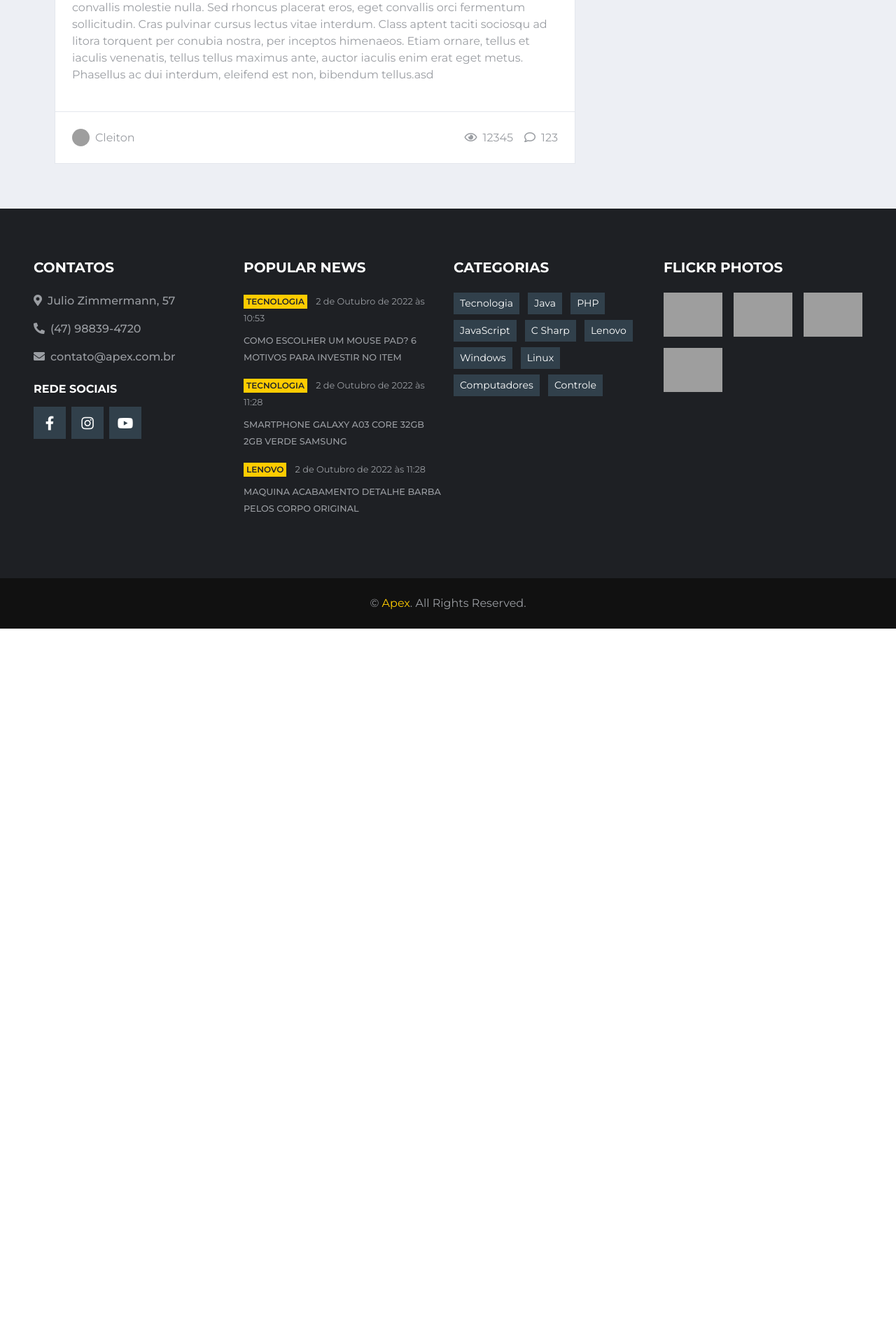
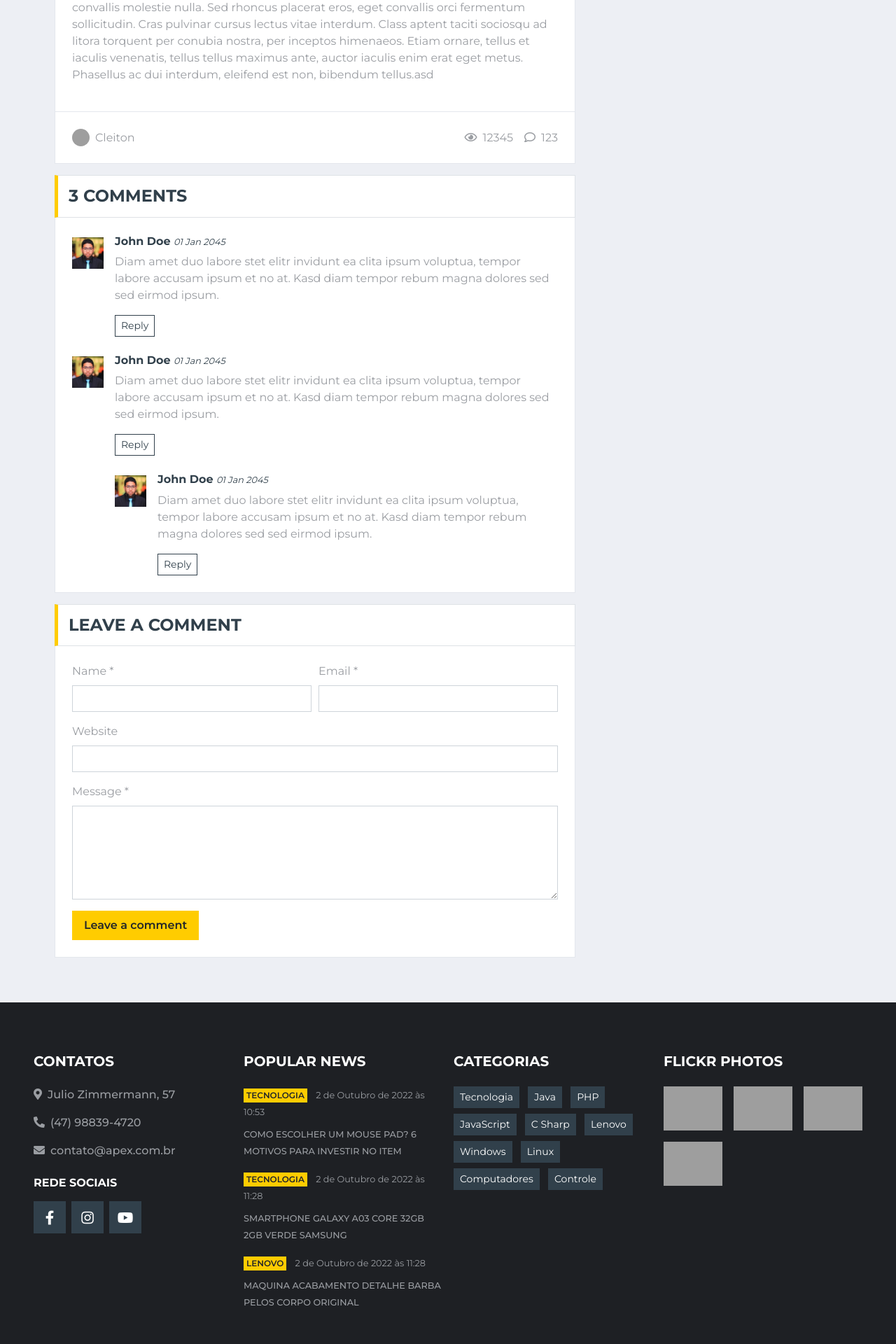
Before and after one commit to CleitonSilvaPaes/projeto_apex_noticias, a Django app: page /artigo/2 in a window 1280 px wide. Shown: the part 1766-3686 px from the top of the page at 70% size. Before the commit the page ends 2664 px from the top, so only its background shows below. Run offline with Django 4.2, Linux system fonts and the light colour scheme; data comes from the database, SQL or seed files in the repository; both versions use the stored data as it was after the commit; some libraries are stand-ins or nearby versions; grey boxes are pictures that could not be loaded.

Commit message:
feat: adicionando o formulario comententario

```diff
--- a/setup/artigo/urls.py
+++ b/setup/artigo/urls.py
@@ -3,4 +3,5 @@ from . import views
 
 urlpatterns = [
     path('<int:id>', views.get_artigo, name='artigo'),
+    path('', views.get_artigo, name='artigo')
 ]
--- a/setup/artigo/views.py
+++ b/setup/artigo/views.py
@@ -4,16 +4,22 @@ from portal.views import create_context_base
 from .models import *
 
 # Create your views here.
-def get_artigo(request, id):
+def get_artigo(request, id=None):
+    template_artigo = 'artigo/artigo.html'
 
     context = create_context_base()
 
-    if Artigo.objects.filter(id=id).exists():
+    if id != None:
+        if Artigo.objects.filter(id=id).exists():
         # context['noticia'] = Artigo.objects.all().filter(ativo='True').get(id=id)
         # mas para evita de fazer uma nova requisição ao banco de dados e feita dessa maneira
         # context['noticia'] = context['noticias'].get(id=id)
-        context['noticia'] = context['noticias'].get(id=id)
+            context['noticia'] = context['noticias'].get(id=id)
 
-        return render(request, 'artigo/artigo.html', context)
+            return render(request, template_artigo, context)
+    else:
+        context['noticia'] = None
+
+        return render(request, template_artigo, context)
 
     return redirect('index')
--- a/setup/templates/artigo/artigo.html
+++ b/setup/templates/artigo/artigo.html
@@ -23,6 +23,7 @@
             <div class="row">
                 <div class="col-lg-8">
                     <!-- News Detail Start -->
+                    {% if noticia != None %}
                         <div class="position-relative mb-3">
                             <img class="img-fluid w-100" src="{{noticia.img_url}}" style="object-fit: cover;">
                             <div class="bg-white border border-top-0 p-4">
@@ -47,85 +48,29 @@
                                 </div>
                             </div>
                         </div>
-                    <!-- News Detail End -->
-
-                    <!-- Comment List Start -->
-                    <!-- <div class="mb-3">
-                        <div class="section-title mb-0">
-                            <h4 class="m-0 text-uppercase font-weight-bold">3 Comments</h4>
+                        <!-- Comment new and list Start -->
+                        <p></p>
+                        {% include 'partials/comment_new_list.html' %}
+                        <!-- Comment new and list End -->
+                    {% else %}
+                        {% for item in noticias %}
+                            <div class="owl-item active" style="width: flex; margin-right: 30px;">
+                                <div class="position-relative overflow-hidden" style="height: 300px;">
+                                    <img class="img-fluid h-200" src="{{item.img_url}}" style="display: block;margin: auto;cursor: zoom-in;background-color: hsl(0, 0%, 90%);transition: background-color 300ms;">
+                                    <div class="overlay">
+                                        <div class="mb-2">
+                                            <a class="badge badge-primary text-uppercase font-weight-semi-bold p-2 mr-2" href="{% url 'categoria' item.categoria.nome %}">{{item.categoria.nome}}</a>
+                                            <a class="text-white" href="{% url 'artigo' item.id %}"><small>{{item.updated_at}}</small></a>
                                         </div>
-                        <div class="bg-white border border-top-0 p-4">
-                            <div class="media mb-4">
-                                <img src="img/user.jpg" alt="Image" class="img-fluid mr-3 mt-1" style="width: 45px;">
-                                <div class="media-body">
-                                    <h6><a class="text-secondary font-weight-bold" href="">John Doe</a> <small><i>01 Jan 2045</i></small></h6>
-                                    <p>Diam amet duo labore stet elitr invidunt ea clita ipsum voluptua, tempor labore
-                                        accusam ipsum et no at. Kasd diam tempor rebum magna dolores sed sed eirmod ipsum.</p>
-                                    <button class="btn btn-sm btn-outline-secondary">Reply</button>
-                                </div>
-                            </div>
-                            <div class="media">
-                                <img src="img/user.jpg" alt="Image" class="img-fluid mr-3 mt-1" style="width: 45px;">
-                                <div class="media-body">
-                                    <h6><a class="text-secondary font-weight-bold" href="">John Doe</a> <small><i>01 Jan 2045</i></small></h6>
-                                    <p>Diam amet duo labore stet elitr invidunt ea clita ipsum voluptua, tempor labore
-                                        accusam ipsum et no at. Kasd diam tempor rebum magna dolores sed sed eirmod ipsum.</p>
-                                    <button class="btn btn-sm btn-outline-secondary">Reply</button>
-                                    <div class="media mt-4">
-                                        <img src="img/user.jpg" alt="Image" class="img-fluid mr-3 mt-1"
-                                            style="width: 45px;">
-                                        <div class="media-body">
-                                            <h6><a class="text-secondary font-weight-bold" href="">John Doe</a> <small><i>01 Jan 2045</i></small></h6>
-                                            <p>Diam amet duo labore stet elitr invidunt ea clita ipsum voluptua, tempor
-                                                labore accusam ipsum et no at. Kasd diam tempor rebum magna dolores sed sed
-                                                eirmod ipsum.</p>
-                                            <button class="btn btn-sm btn-outline-secondary">Reply</button>
+                                        <a class="h6 m-0 text-white text-uppercase font-weight-semi-bold" href="{% url 'artigo' item.id %}">Controle joystick sem fio Sony PlayStation Dualshock 4 magma red</a>
                                     </div>
                                 </div>
                             </div>
-                            </div>
-                        </div>
-                    </div> -->
-                    <!-- Comment List End -->
+                        {% endfor %}
+                    {% endif %}
+                    <!-- News Detail End -->
 
-                    <!-- Comment Form Start -->
-                    <!-- <div class="mb-3">
-                        <div class="section-title mb-0">
-                            <h4 class="m-0 text-uppercase font-weight-bold">Leave a comment</h4>
-                        </div>
-                        <div class="bg-white border border-top-0 p-4">
-                            <form>
-                                <div class="form-row">
-                                    <div class="col-sm-6">
-                                        <div class="form-group">
-                                            <label for="name">Name *</label>
-                                            <input type="text" class="form-control" id="name">
-                                        </div>
-                                    </div>
-                                    <div class="col-sm-6">
-                                        <div class="form-group">
-                                            <label for="email">Email *</label>
-                                            <input type="email" class="form-control" id="email">
-                                        </div>
-                                    </div>
-                                </div>
-                                <div class="form-group">
-                                    <label for="website">Website</label>
-                                    <input type="url" class="form-control" id="website">
-                                </div>
 
-                                <div class="form-group">
-                                    <label for="message">Message *</label>
-                                    <textarea id="message" cols="30" rows="5" class="form-control"></textarea>
-                                </div>
-                                <div class="form-group mb-0">
-                                    <input type="submit" value="Leave a comment"
-                                        class="btn btn-primary font-weight-semi-bold py-2 px-3">
-                                </div>
-                            </form>
-                        </div>
-                    </div> -->
-                    <!-- Comment Form End -->
                 </div>
 
                 <div class="col-lg-4">
@@ -258,9 +203,17 @@
                             <h4 class="m-0 text-uppercase font-weight-bold">Tags</h4>
                         </div>
                         <div class="bg-white border border-top-0 p-3">
+                            {% if noticia != None %}
                             <div class="d-flex flex-wrap m-n1">
                                 <a href="" class="btn btn-sm btn-outline-secondary m-1">{{noticia.categoria}}</a>
                             </div>
+                            {% else %}
+                                <div class="d-flex flex-wrap m-n1">
+                                    {% for item in categorias %}
+                                        <a href="{% url 'categoria' item %}" class="btn btn-sm btn-outline-secondary m-1">{{item}}</a>
+                                    {% endfor %}
+                                </div>
+                            {% endif %}
                         </div>
                     </div>
                     <!-- Tags End -->
--- /dev/null
+++ b/setup/templates/partials/comment_new_list.html
@@ -0,0 +1,80 @@
+{% load static %}
+{% block content %}
+<!-- Comment List Start -->
+                    <div class="mb-3">
+                        <div class="section-title mb-0">
+                            <h4 class="m-0 text-uppercase font-weight-bold">3 Comments</h4>
+                        </div>
+                        <div class="bg-white border border-top-0 p-4">
+                            <div class="media mb-4">
+                                <img src="img/user.jpg" alt="Image" class="img-fluid mr-3 mt-1" style="width: 45px;">
+                                <div class="media-body">
+                                    <h6><a class="text-secondary font-weight-bold" href="">John Doe</a> <small><i>01 Jan 2045</i></small></h6>
+                                    <p>Diam amet duo labore stet elitr invidunt ea clita ipsum voluptua, tempor labore
+                                        accusam ipsum et no at. Kasd diam tempor rebum magna dolores sed sed eirmod ipsum.</p>
+                                    <button class="btn btn-sm btn-outline-secondary">Reply</button>
+                                </div>
+                            </div>
+                            <div class="media">
+                                <img src="img/user.jpg" alt="Image" class="img-fluid mr-3 mt-1" style="width: 45px;">
+                                <div class="media-body">
+                                    <h6><a class="text-secondary font-weight-bold" href="">John Doe</a> <small><i>01 Jan 2045</i></small></h6>
+                                    <p>Diam amet duo labore stet elitr invidunt ea clita ipsum voluptua, tempor labore
+                                        accusam ipsum et no at. Kasd diam tempor rebum magna dolores sed sed eirmod ipsum.</p>
+                                    <button class="btn btn-sm btn-outline-secondary">Reply</button>
+                                    <div class="media mt-4">
+                                        <img src="img/user.jpg" alt="Image" class="img-fluid mr-3 mt-1"
+                                            style="width: 45px;">
+                                        <div class="media-body">
+                                            <h6><a class="text-secondary font-weight-bold" href="">John Doe</a> <small><i>01 Jan 2045</i></small></h6>
+                                            <p>Diam amet duo labore stet elitr invidunt ea clita ipsum voluptua, tempor
+                                                labore accusam ipsum et no at. Kasd diam tempor rebum magna dolores sed sed
+                                                eirmod ipsum.</p>
+                                            <button class="btn btn-sm btn-outline-secondary">Reply</button>
+                                        </div>
+                                    </div>
+                                </div>
+                            </div>
+                        </div>
+                    </div>
+                    <!-- Comment List End -->
+
+                    <!-- Comment Form Start -->
+                    <div class="mb-3">
+                        <div class="section-title mb-0">
+                            <h4 class="m-0 text-uppercase font-weight-bold">Leave a comment</h4>
+                        </div>
+                        <div class="bg-white border border-top-0 p-4">
+                            <form>
+                                <div class="form-row">
+                                    <div class="col-sm-6">
+                                        <div class="form-group">
+                                            <label for="name">Name *</label>
+                                            <input type="text" class="form-control" id="name">
+                                        </div>
+                                    </div>
+                                    <div class="col-sm-6">
+                                        <div class="form-group">
+                                            <label for="email">Email *</label>
+                                            <input type="email" class="form-control" id="email">
+                                        </div>
+                                    </div>
+                                </div>
+                                <div class="form-group">
+                                    <label for="website">Website</label>
+                                    <input type="url" class="form-control" id="website">
+                                </div>
+
+                                <div class="form-group">
+                                    <label for="message">Message *</label>
+                                    <textarea id="message" cols="30" rows="5" class="form-control"></textarea>
+                                </div>
+                                <div class="form-group mb-0">
+                                    <input type="submit" value="Leave a comment"
+                                        class="btn btn-primary font-weight-semi-bold py-2 px-3">
+                                </div>
+                            </form>
+                        </div>
+                    </div>
+<!-- Comment Form End -->
+{% endblock %}
--- a/setup/templates/partials/nav_bar.html
+++ b/setup/templates/partials/nav_bar.html
@@ -12,7 +12,7 @@
             <div class="navbar-nav mr-auto py-0">
                 <a href="{% url 'index' %}" class="nav-item nav-link active">Home</a>
                 <a href="{% url 'categoria' %}" class="nav-item nav-link">Categoria</a>
-                <a href="#" class="nav-item nav-link">Noticias</a>
+                <a href="{% url 'artigo' %}" class="nav-item nav-link">Noticias</a>
                 <div class="nav-item dropdown">
                     <a href="#" class="nav-link dropdown-toggle" data-toggle="dropdown">Dropdown</a>
                     <div class="dropdown-menu rounded-0 m-0">
```
Also changed, not shown: setup/db.sqlite3. Lines whose indentation alone changed are shown as unchanged.
